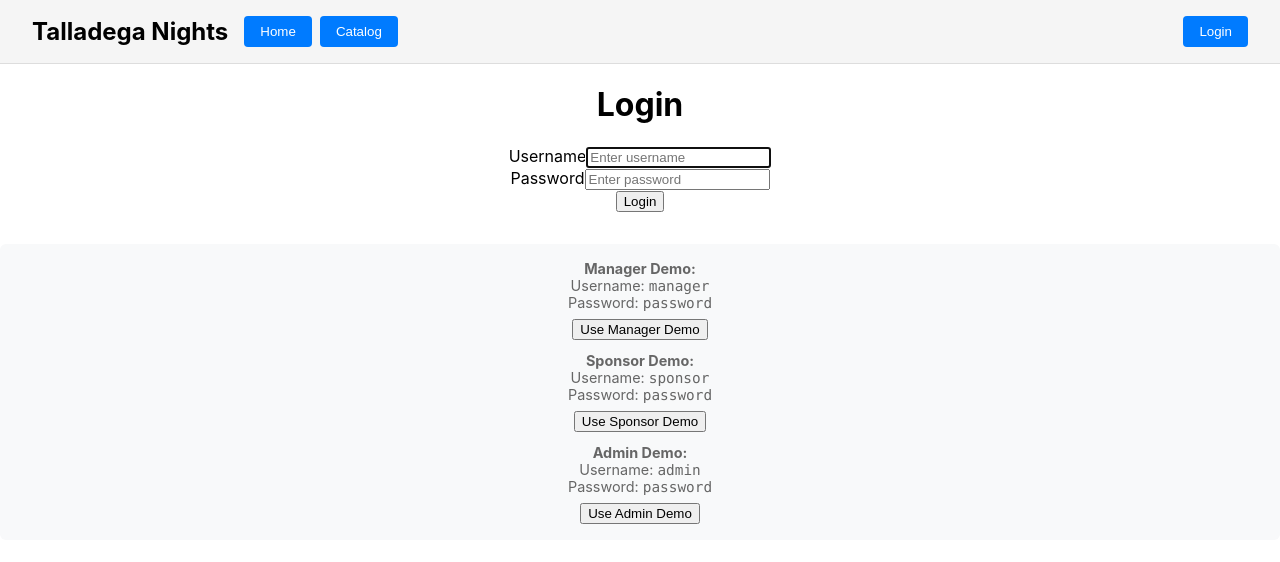
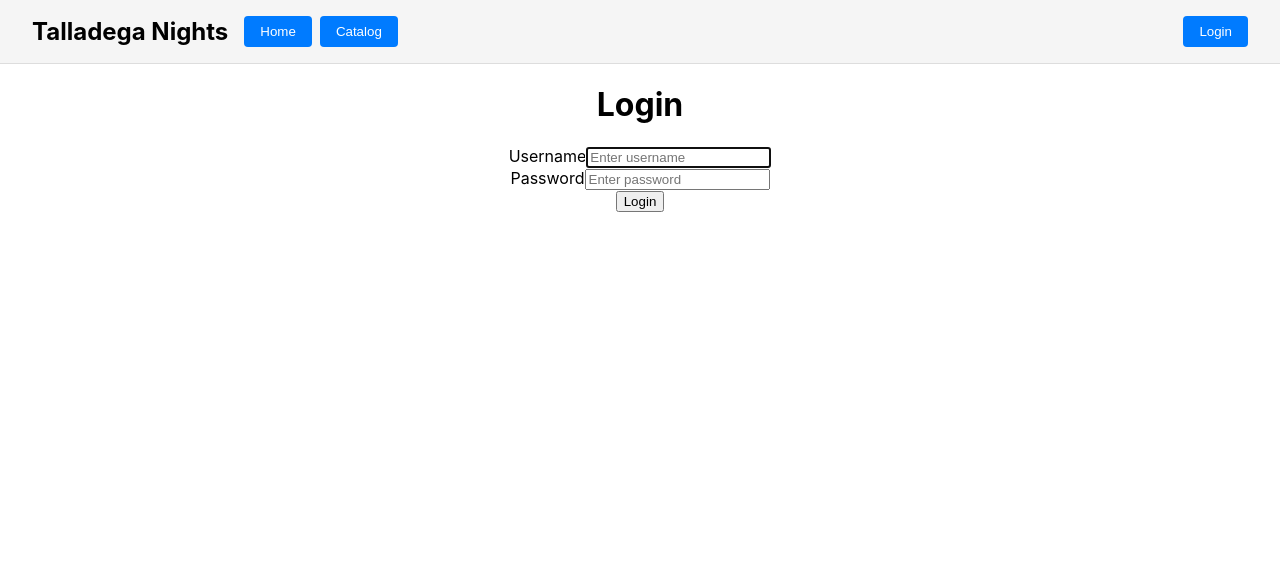
Before and after one commit to SSpivack13/F25-Team14, a React (Create React App) app in the folder client/: page /login in a window 1280 px wide. Shown: the top 562 px of the page. Built offline with nearby package versions, Linux system fonts and the light colour scheme.

Commit message:
Removed demo users

```diff
--- a/client/src/components/LoginPage.js
+++ b/client/src/components/LoginPage.js
@@ -155,38 +155,6 @@
               Login
             </button>
           </div>
-          <div style={{ marginTop: '2rem', padding: '1rem', backgroundColor: '#f8f9fa', borderRadius: '6px', fontSize: '0.9rem', color: '#666', display: 'grid', gap: '0.75rem' }}>
-            {(loginTitle === 'Login' || loginTitle === 'Manager Login') && (
-              <div>
-                <strong>Manager Demo:</strong><br />
-                Username: <code>manager</code><br />
-                Password: <code>password</code><br />
-                <button className="save-btn" style={{ marginTop: '0.5rem' }} onClick={useManagerDemo}>
-                  Use Manager Demo
-                </button>
-              </div>
-            )}
-            {(loginTitle === 'Login' || loginTitle === 'Sponsor Login') && (
-              <div>
-                <strong>Sponsor Demo:</strong><br />
-                Username: <code>sponsor</code><br />
-                Password: <code>password</code><br />
-                <button className="save-btn" style={{ marginTop: '0.5rem' }} onClick={useSponsorDemo}>
-                  Use Sponsor Demo
-                </button>
-              </div>
-            )}
-            {(loginTitle === 'Login' || loginTitle === 'Admin Login') && (
-              <div>
-                <strong>Admin Demo:</strong><br />
-                Username: <code>admin</code><br />
-                Password: <code>password</code><br />
-                <button className="save-btn" style={{ marginTop: '0.5rem' }} onClick={useAdminDemo}>
-                  Use Admin Demo
-                </button>
-              </div>
-            )}
-          </div>
         </div>
       </div>
     </div>
```
